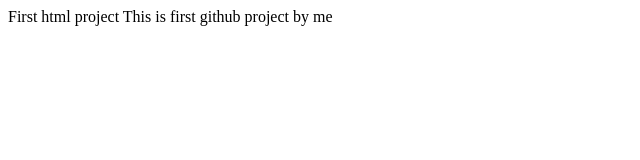
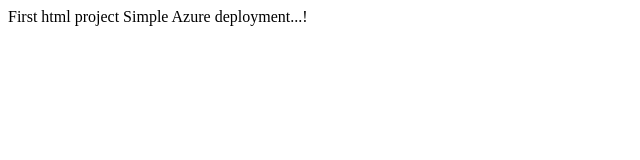
Before and after one commit to vishwas74/Azure1, a plain HTML site: page index.html in a window 1280 px wide. Shown: the full height of the page, 0-640 px from the left. Drawn offline with Linux system fonts and the light colour scheme.

Commit message:
Update index.html

```diff
--- a/index.html
+++ b/index.html
@@ -4,6 +4,6 @@
 <head>First html project
 </head>
 <body>
-This is first github project by me
+Simple Azure deployment...!
 </body>
 </html>
```
